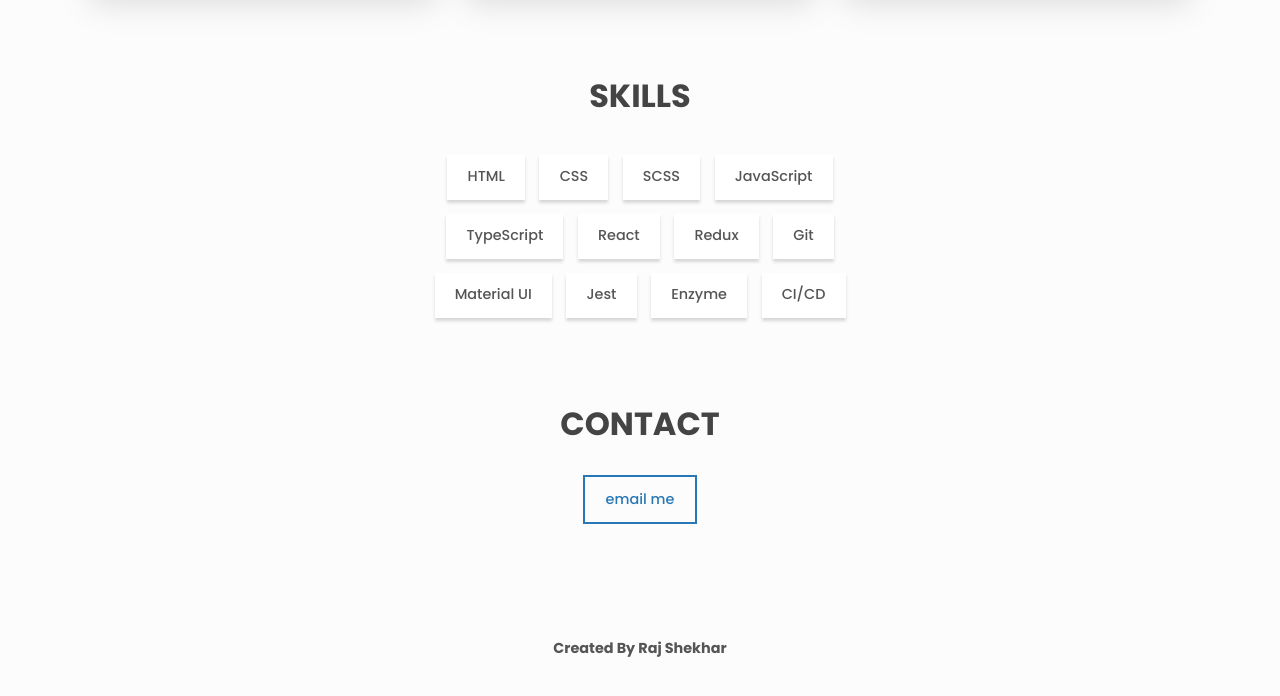
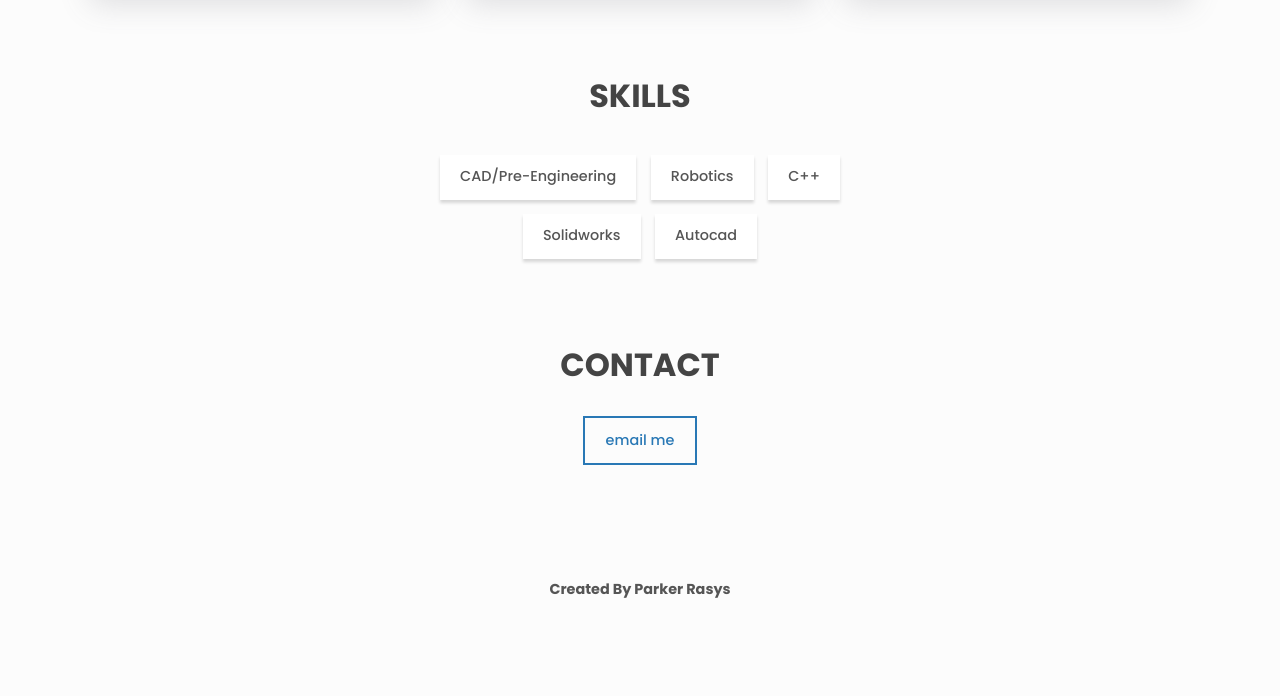
Before and after one commit to parkerrasys/parkerrasys.github.io, a plain HTML site: page index.html in a window 1280 px wide. Shown: the part 1056-1752 px from the top of the page. After the commit the page ends 1705 px from the top, so only its background shows below. Drawn offline with Linux system fonts and the light colour scheme.

Commit message:
Update index.html

```diff
--- a/index.html
+++ b/index.html
@@ -55,7 +55,7 @@
     <main>
       <!-- About -->
       <div class="about center">
-        <h1>Hi, I am <span class="about__name">Raj Shekhar.</span></h1>
+        <h1>Hi, I am <span class="about__name">Parker Rasys.</span></h1>
         <h2 class="about__role">A Front end Developer.</h2>
         <p class="about__desc">
           Consectetur neque sed quam molestiae consectetur nesciunt sit alias
@@ -186,25 +186,18 @@
       <section class="section skills" id="skills">
         <h2 class="section__title">Skills</h2>
         <ul class="skills__list">
-          <li class="skills__list-item btn btn--plain">HTML</li>
-          <li class="skills__list-item btn btn--plain">CSS</li>
-          <li class="skills__list-item btn btn--plain">SCSS</li>
-          <li class="skills__list-item btn btn--plain">JavaScript</li>
-          <li class="skills__list-item btn btn--plain">TypeScript</li>
-          <li class="skills__list-item btn btn--plain">React</li>
-          <li class="skills__list-item btn btn--plain">Redux</li>
-          <li class="skills__list-item btn btn--plain">Git</li>
-          <li class="skills__list-item btn btn--plain">Material UI</li>
-          <li class="skills__list-item btn btn--plain">Jest</li>
-          <li class="skills__list-item btn btn--plain">Enzyme</li>
-          <li class="skills__list-item btn btn--plain">CI/CD</li>
+          <li class="skills__list-item btn btn--plain">CAD/Pre-Engineering</li>
+          <li class="skills__list-item btn btn--plain">Robotics</li>
+          <li class="skills__list-item btn btn--plain">C++</li>
+          <li class="skills__list-item btn btn--plain">Solidworks</li>
+          <li class="skills__list-item btn btn--plain">Autocad</li>
         </ul>
       </section>
 
       <!-- Contact -->
       <section class="section contact center" id="contact">
         <h2 class="section__title">Contact</h2>
-        <a href="mailto:rjshekhar.official@gmail.com">
+        <a href="mailto:parker.rasys@gmail.com">
           <span class="btn btn--outline">Email me</span>
         </a>
       </section>
@@ -215,7 +208,7 @@
         href="https://github.com/rjshkhr/cleanfolio-minimal"
         class="link footer__link"
       >
-        Created By Raj Shekhar
+        Created By Parker Rasys
       </a>
     </footer>
 
```
